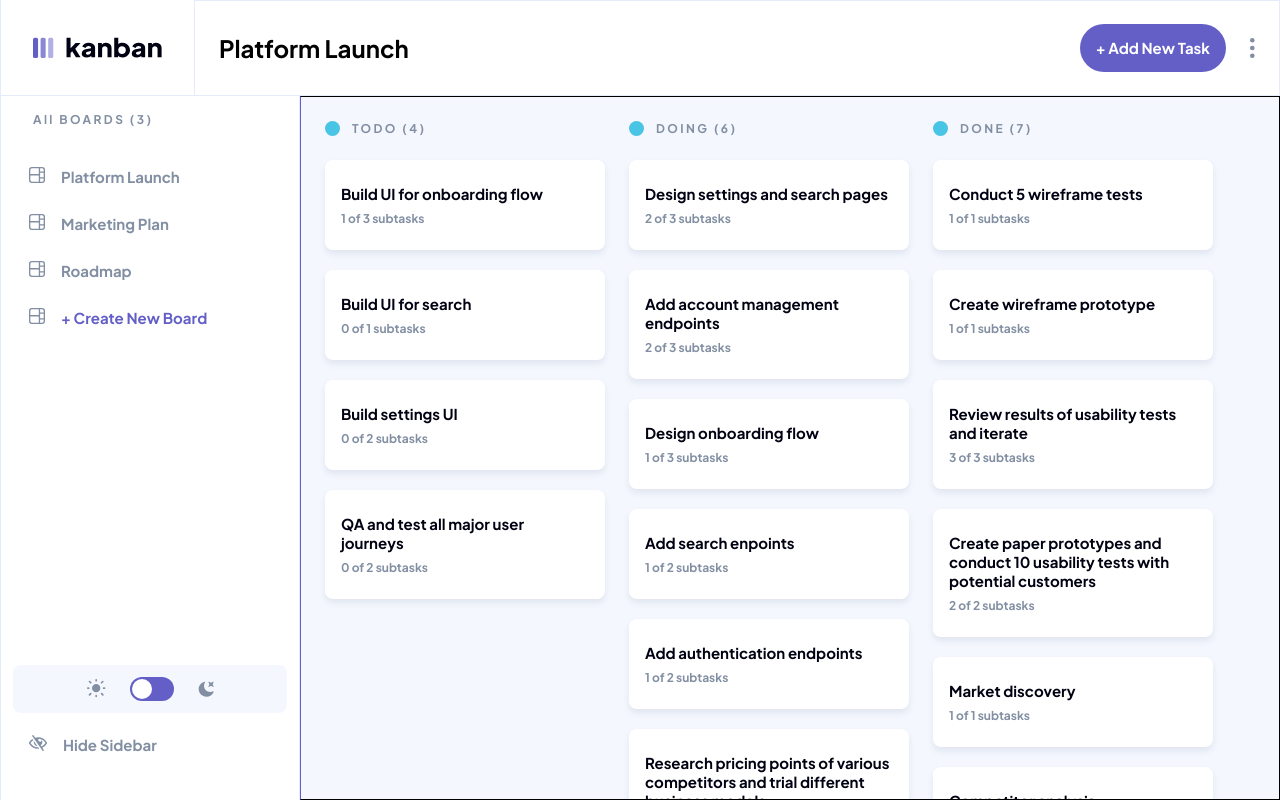
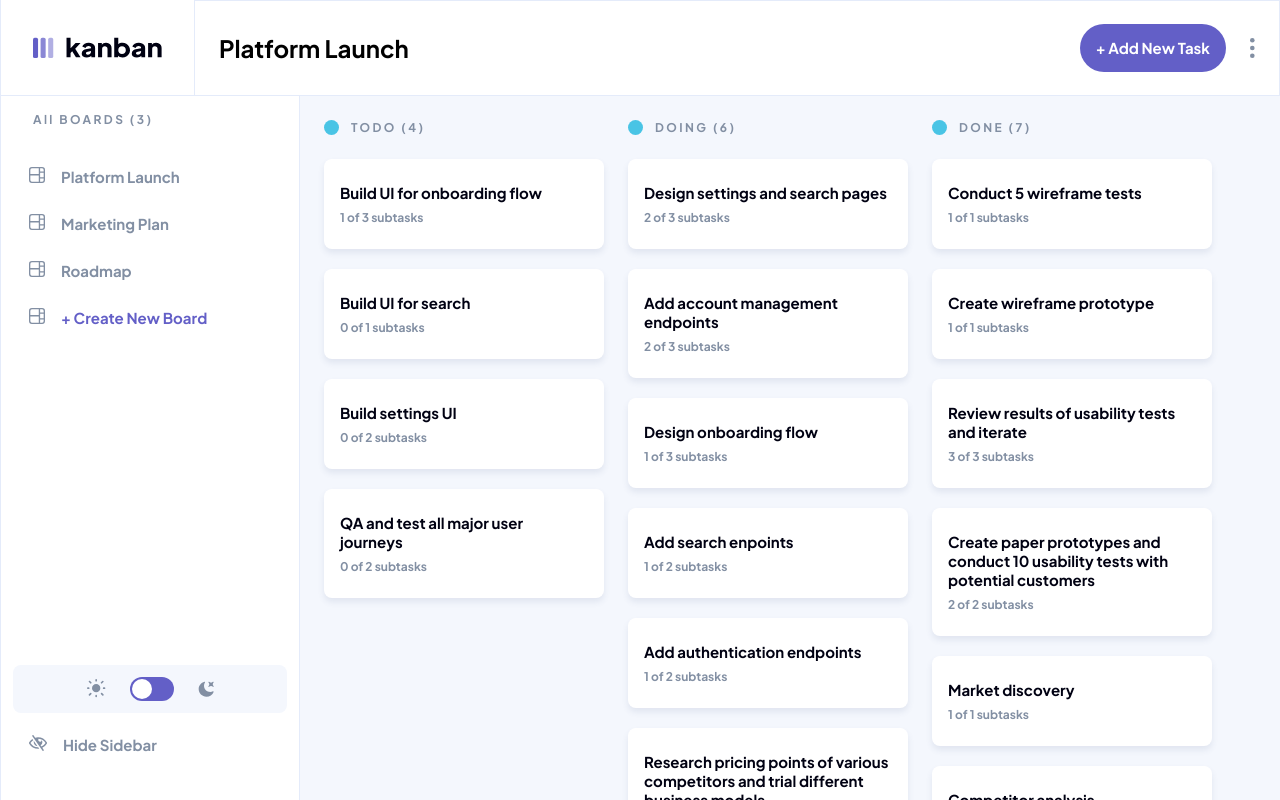
Before and after one commit to arey-dev/task-management, a React (Vite) app: page /task-management/board/1 in a window 1280 px wide. Built offline with nearby package versions, Linux system fonts and the light colour scheme.

Commit message:
remove border guide

```diff
--- a/src/routes/Board.jsx
+++ b/src/routes/Board.jsx
@@ -7,7 +7,7 @@ export function Board() {
   const { columns } = useOutletContext();
 
   return (
-    <Flex as="main" className="border border-l-primary w-full p-6 gap-6 overflow-auto">
+    <Flex as="main" className="w-full p-6 gap-6 overflow-auto">
       {columns.map((column) => (
         <Column
           key={column.name}
```
